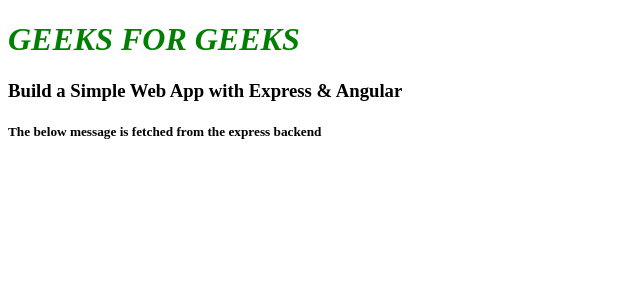
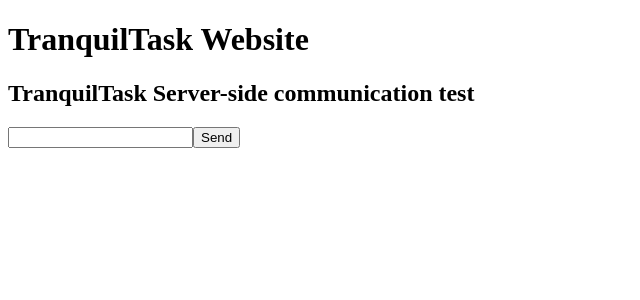
Before and after one commit to Cozycolin/TranquilTask, an Angular app in the folder TranquilTask/: page / in a window 1280 px wide. Shown: the top 300 px of the page, without its empty margins (0-640 px from the left). Built offline with nearby package versions, Linux system fonts and the light colour scheme; no server answers.

Commit message:
Test changing + Icon

```diff
--- a/TranquilTask/src/app/app.component.html
+++ b/TranquilTask/src/app/app.component.html
@@ -1,16 +1,8 @@
 <div>
-  <h1 style="color: green;
-      font-style: italic;">
-    GEEKS FOR GEEKS
-  </h1>
-  <h3>
-    Build a Simple Web App with Express & Angular
-  </h3>
-  <h5>
-    The below message is fetched from the express backend
-  </h5>
-  <p *ngIf="message">
-    {{ message.message }}
-  </p>
+  <h2>
+    TranquilTask Server-side communication test
+  </h2>
+  <input type="text" id="inText" name="inTextName" #inText/>
+  <button type="button" (click)="clicked(inText.value)">Send</button>
 </div>
 <router-outlet></router-outlet>
--- a/TranquilTask/src/app/app.component.ts
+++ b/TranquilTask/src/app/app.component.ts
@@ -2,12 +2,18 @@
 import { ApiService } from './api.service';
 
 @Component({
-	selector: 'app-root',
+	selector: 'app',
 	templateUrl: './app.component.html',
 	styleUrls: ['./app.component.css']
 })
 export class AppComponent implements OnInit {
-	title = 'frontEnd';
+	title = 'TranquilTask';
+
+  clicked(message:string) {
+    console.log("hello");
+  }
+
+
 	message: any;
 	constructor(private apiService: ApiService) { };
 	ngOnInit() {
--- a/TranquilTask/src/index.html
+++ b/TranquilTask/src/index.html
@@ -8,6 +8,9 @@
   <link rel="icon" type="image/x-icon" href="favicon.ico">
 </head>
 <body>
-  <app-root></app-root>
+  <div>
+    <h1>TranquilTask Website</h1>
+  </div>
+  <app></app>
 </body>
 </html>
```
Also changed, not shown: 1 other file (tests, documents, lock files or other folders).
